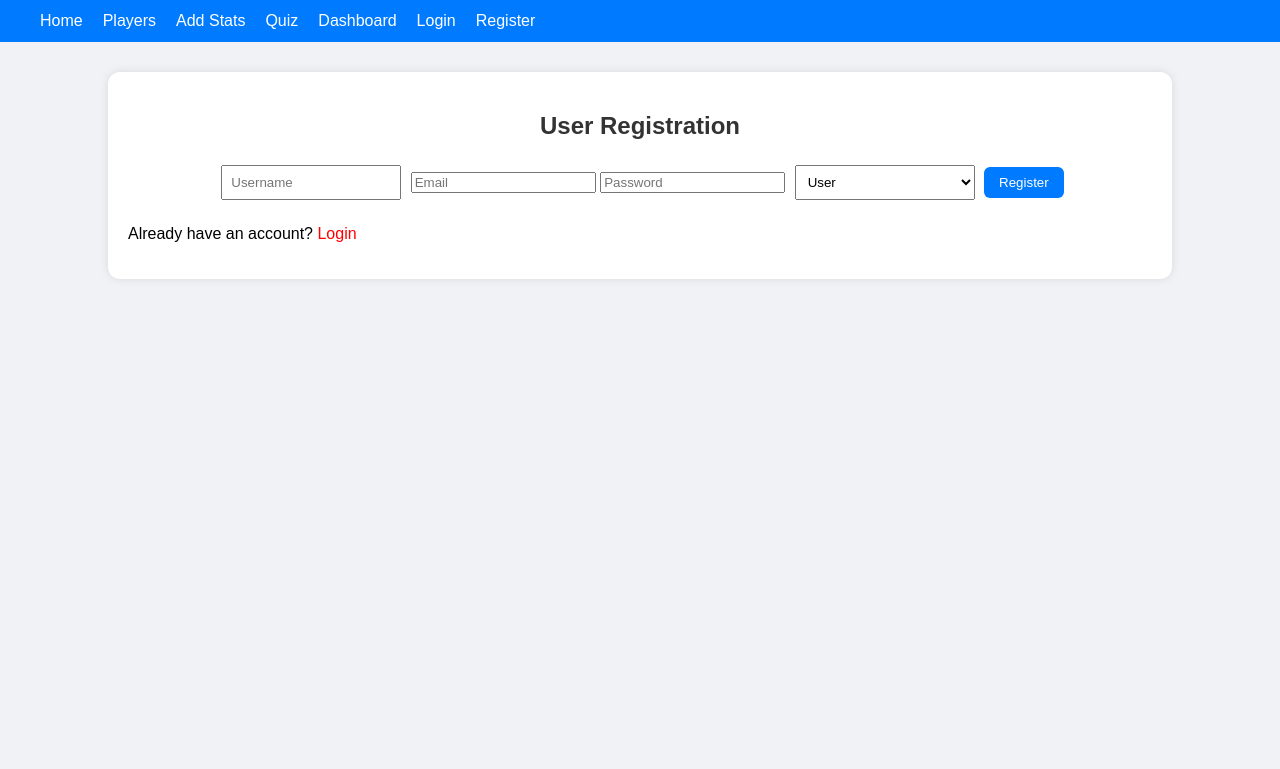
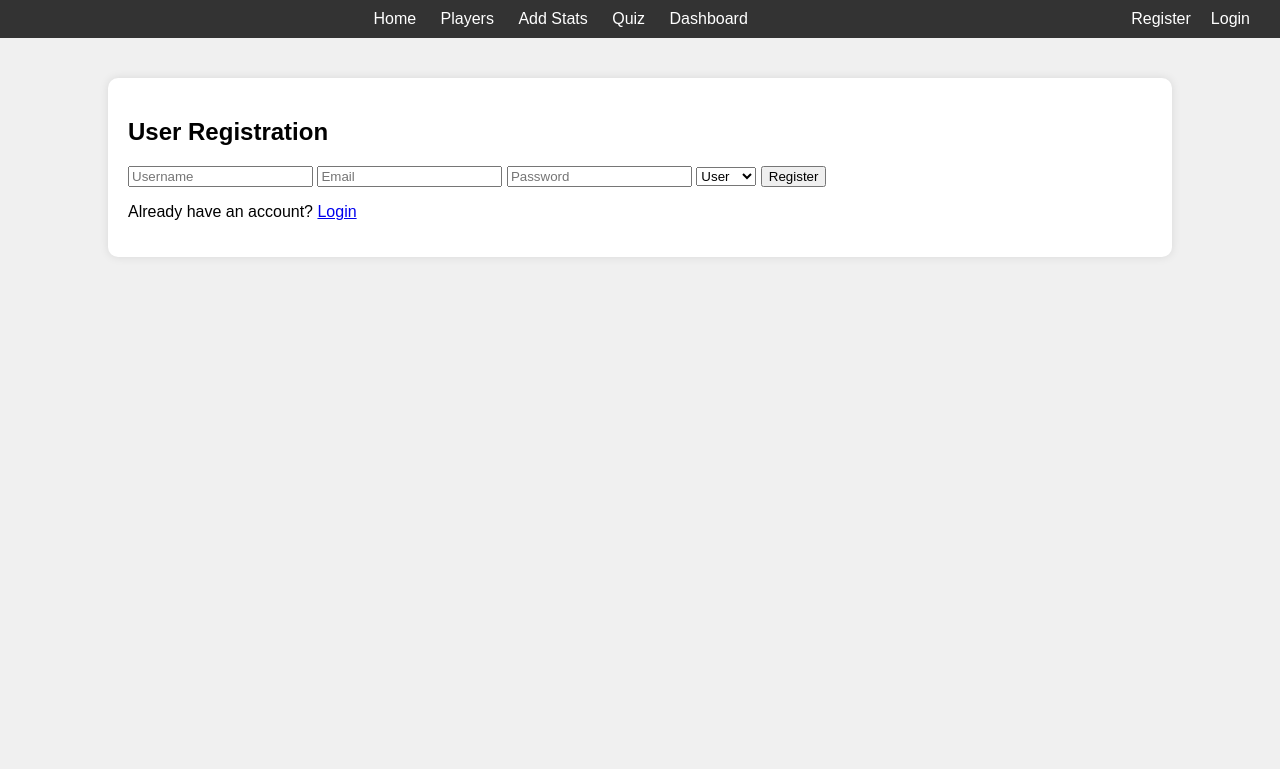
Before and after one commit to Koushik-Sharma/Sports-Analytics-Platform, a PHP site: page /register.php in a window 1280 px wide. Shown: the top 769 px of the page. Run offline with PHP 8.4, Linux system fonts and the light colour scheme.

Commit message:
Whatever I could

```diff
--- a/sports_analytics/navbar.php
+++ b/sports_analytics/navbar.php
@@ -1,49 +1,33 @@
-<!-- navbar.php -->
-
 <style>
-/* 🌟 Basic Navigation Bar Style */
-nav {
-  background: #007bff;
-  padding: 12px 20px;
-  display: flex;
-  align-items: center;
-  justify-content: space-between;
+    .header {
+        background-color: #333;
+        color: #fff;
+        padding: 10px;
+        text-align: center;
     }
 
-nav .logo {
-  color: white;
-  font-size: 20px;
-  font-weight: bold;
-  text-decoration: none;
-}
-
-nav ul {
+    .header ul {
         list-style: none;
-  display: flex;
         margin: 0;
         padding: 0;
     }
 
-nav ul li {
-  margin-left: 20px;
+    .header ul li {
+        display: inline-block;
+        margin-right: 20px;
     }
 
-nav ul li a {
-  color: white;
+    .header ul li a {
+        color: #fff;
         text-decoration: none;
-  font-weight: 500;
     }
 
-nav ul li a:hover {
+    .header ul li a:hover {
         text-decoration: underline;
     }
 </style>
 
-<?php
-session_start(); // ensure session is active
-?>
-
-<nav class="navbar">
+<nav class="header">
     <ul>
         <li><a href="index.php">Home</a></li>
         <li><a href="players.php">Players</a></li>
--- a/sports_analytics/style.css
+++ b/sports_analytics/style.css
@@ -1,73 +1,59 @@
 body {
     font-family: Arial, sans-serif;
-    background: #f0f2f5;
+    margin: 0;
+    padding: 0;
+    background-color: #f0f0f0;
+}
+
+.container {
+    width: 80%;
+    margin: 40px auto;
+    background-color: #fff;
+    padding: 20px;
+    border-radius: 10px;
+    box-shadow: 0 0 10px rgba(0, 0, 0, 0.1);
+}
+
+.header {
+    background-color: #333;
+    color: #fff;
+    padding: 10px;
+    text-align: center;
+}
+
+.header ul {
+    list-style: none;
     margin: 0;
     padding: 0;
 }
 
-.container {
-    width: 80%;
-    margin: 30px auto;
-    background: #fff;
-    padding: 20px;
-    border-radius: 12px;
-    box-shadow: 0 0 10px rgba(0,0,0,0.1);
+.header ul li {
+    display: inline-block;
+    margin-right: 20px;
 }
 
-h2 {
-    text-align: center;
-    color: #333;
+.header ul li a {
+    color: #fff;
+    text-decoration: none;
 }
 
-form {
-    text-align: center;
-    margin-bottom: 20px;
+.header ul li a:hover {
+    text-decoration: underline;
 }
 
-input[type="text"], input[type="number"], select {
-    padding: 8px;
-    margin: 5px;
-    width: 180px;
-}
-
-button {
-    padding: 8px 15px;
-    background-color: #007bff;
-    color: white;
+.button {
+    background-color: #4CAF50;
+    color: #fff;
+    padding: 10px 20px;
     border: none;
-    border-radius: 6px;
+    border-radius: 5px;
     cursor: pointer;
 }
 
-button:hover {
-    background-color: #0056b3;
+.button:hover {
+    background-color: #3e8e41;
 }
 
-table {
-    width: 100%;
-    border-collapse: collapse;
-    margin-top: 20px;
-}
-
-th, td {
-    border: 1px solid #ddd;
-    padding: 10px;
-    text-align: center;
-}
-
-th {
-    background-color: #007bff;
-    color: white;
-}
-
-a {
-    color: red;
-    text-decoration: none;
-}
-
-a:hover {
-    text-decoration: underline;
-}
 .player-grid {
     display: flex;
     flex-wrap: wrap;
```
Also changed, not shown: sports_analytics/index.php (+4 -4 lines), sports_analytics/player_details.php (+4 -70 lines), sports_analytics/players.php (+4 -19 lines). Lines whose indentation alone changed are shown as unchanged.
